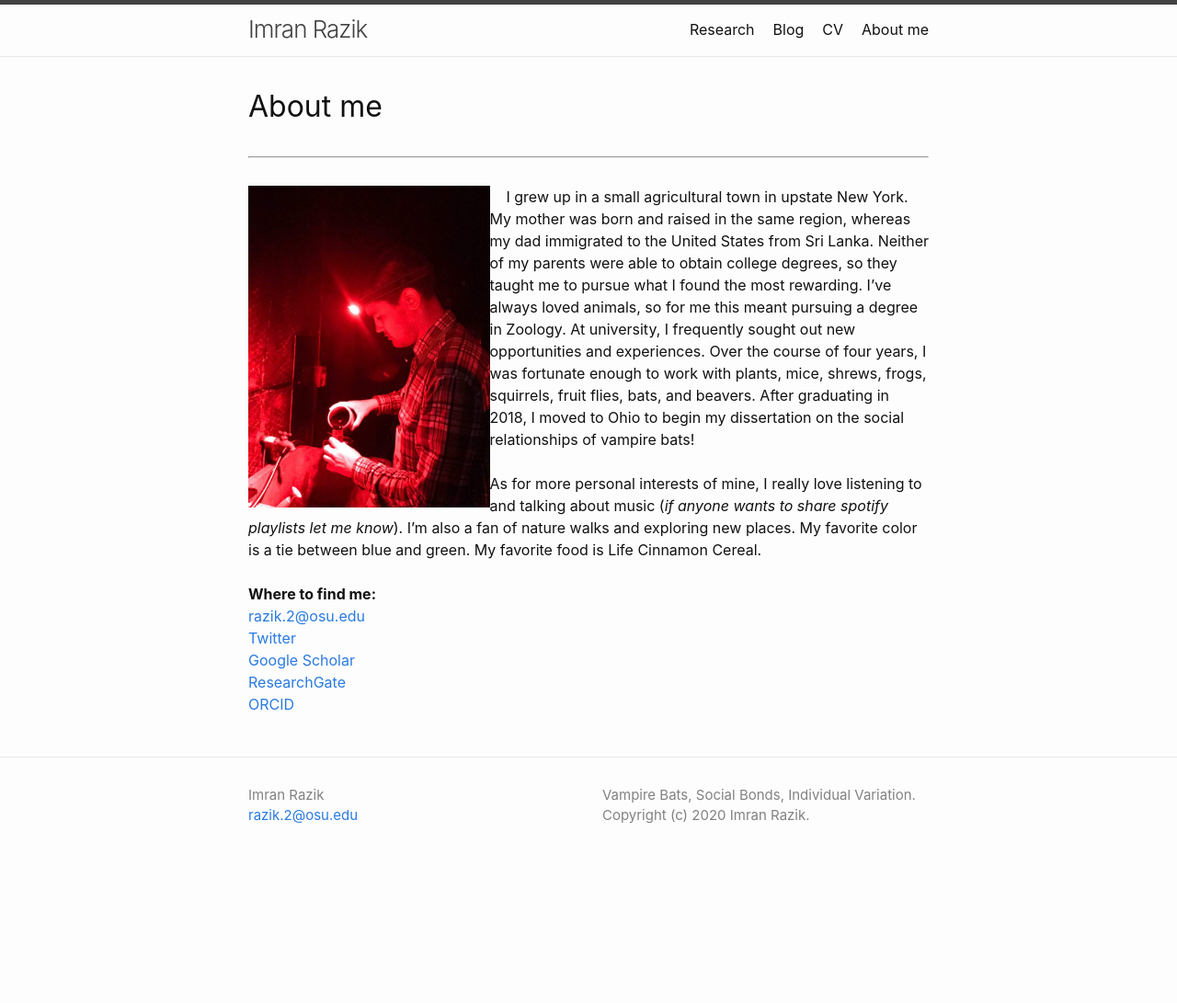
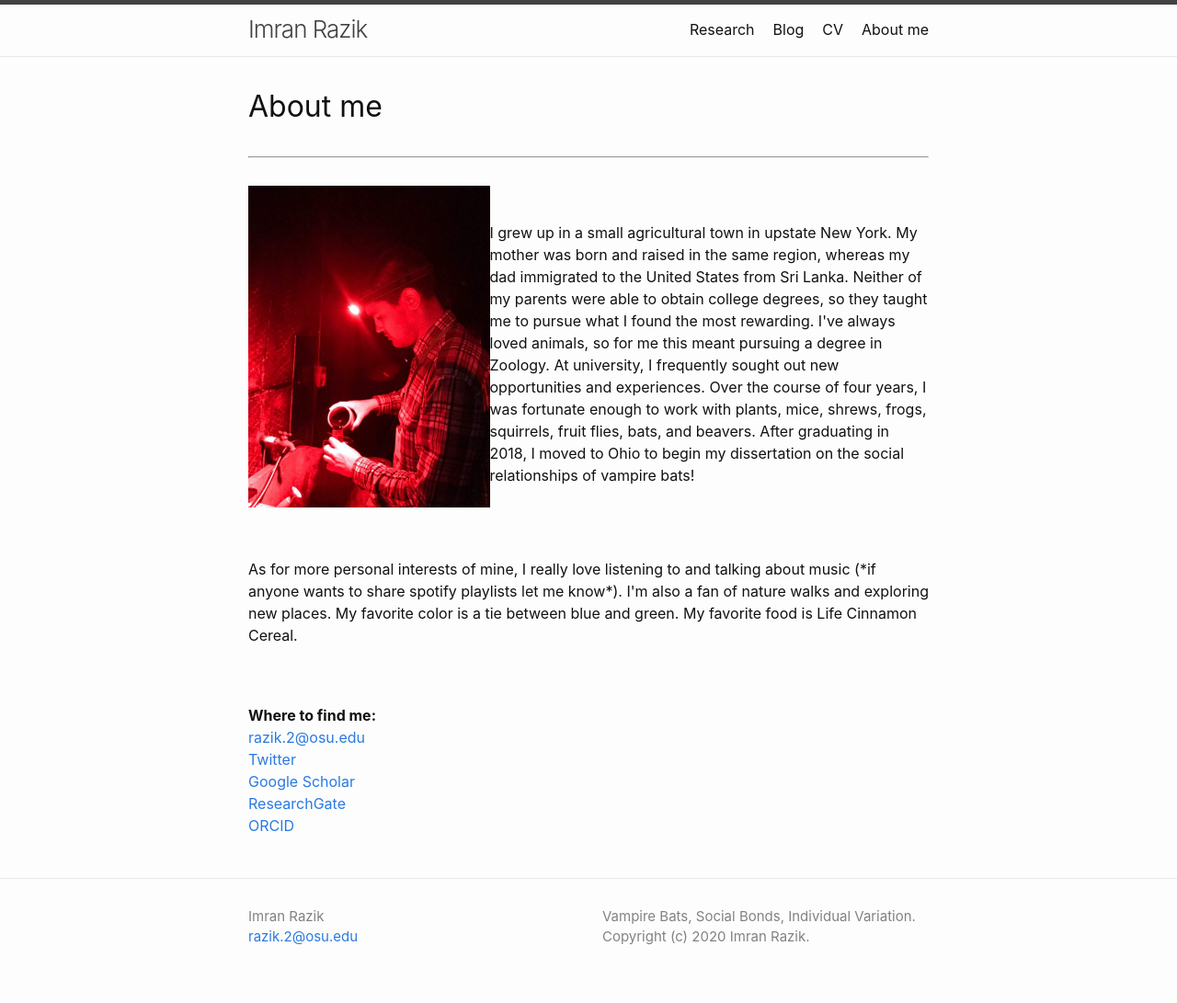
Before and after one commit to imranrazik/imranrazik.github.io, a Jekyll site: the page built from About-me.md, in a window 1280 px wide. Shown: the whole page at 92% size. Built offline with Jekyll 4.4.1, drawn with Linux system fonts in a browser that asks for light colours; our own code applies the rules of GitHub Pages for plain Markdown files; before the commit the page ends 959 px from its top, so only the background shows below that.

Commit message:
Update About-me.md

```diff
--- a/About-me.md
+++ b/About-me.md
@@ -3,10 +3,15 @@
 ---
 # About me
 ---
-<img align="left" src="/assets/34349279-38d9-4de1-ad80-4556efc33ab1.jpg" height="350">&nbsp;&nbsp;&nbsp;&nbsp;I grew up in a small agricultural town in upstate New York. My mother was born and raised in the same region, whereas my dad immigrated to the United States from Sri Lanka. Neither of my parents were able to obtain college degrees, so they taught me to pursue what I found the most rewarding. I've always loved animals, so for me this meant pursuing a degree in Zoology. At university, I frequently sought out new opportunities and experiences. Over the course of four years, I was fortunate enough to work with plants, mice, shrews, frogs, squirrels, fruit flies, bats, and beavers. After graduating in 2018, I moved to Ohio to begin my dissertation on the social relationships of vampire bats!
+<img align="left" src="/assets/34349279-38d9-4de1-ad80-4556efc33ab1.jpg" height="350">&nbsp;&nbsp;&nbsp;&nbsp;
+<p>
+  I grew up in a small agricultural town in upstate New York. My mother was born and raised in the same region, whereas my dad immigrated to the United States from Sri Lanka. Neither of my parents were able to obtain college degrees, so they taught me to pursue what I found the most rewarding. I've always loved animals, so for me this meant pursuing a degree in Zoology. At university, I frequently sought out new opportunities and experiences. Over the course of four years, I was fortunate enough to work with plants, mice, shrews, frogs, squirrels, fruit flies, bats, and beavers. After graduating in 2018, I moved to Ohio to begin my dissertation on the social relationships of vampire bats!
+  </p>
 <br />
 <br />
-As for more personal interests of mine, I really love listening to and talking about music (*if anyone wants to share spotify playlists let me know*). I'm also a fan of nature walks and exploring new places. My favorite color is a tie between blue and green. My favorite food is Life Cinnamon Cereal.
+<p>
+  As for more personal interests of mine, I really love listening to and talking about music (*if anyone wants to share spotify playlists let me know*). I'm also a fan of nature walks and exploring new places. My favorite color is a tie between blue and green. My favorite food is Life Cinnamon Cereal.
+  </p>
 <br />
 <br />
 **Where to find me:** <br/>
```
